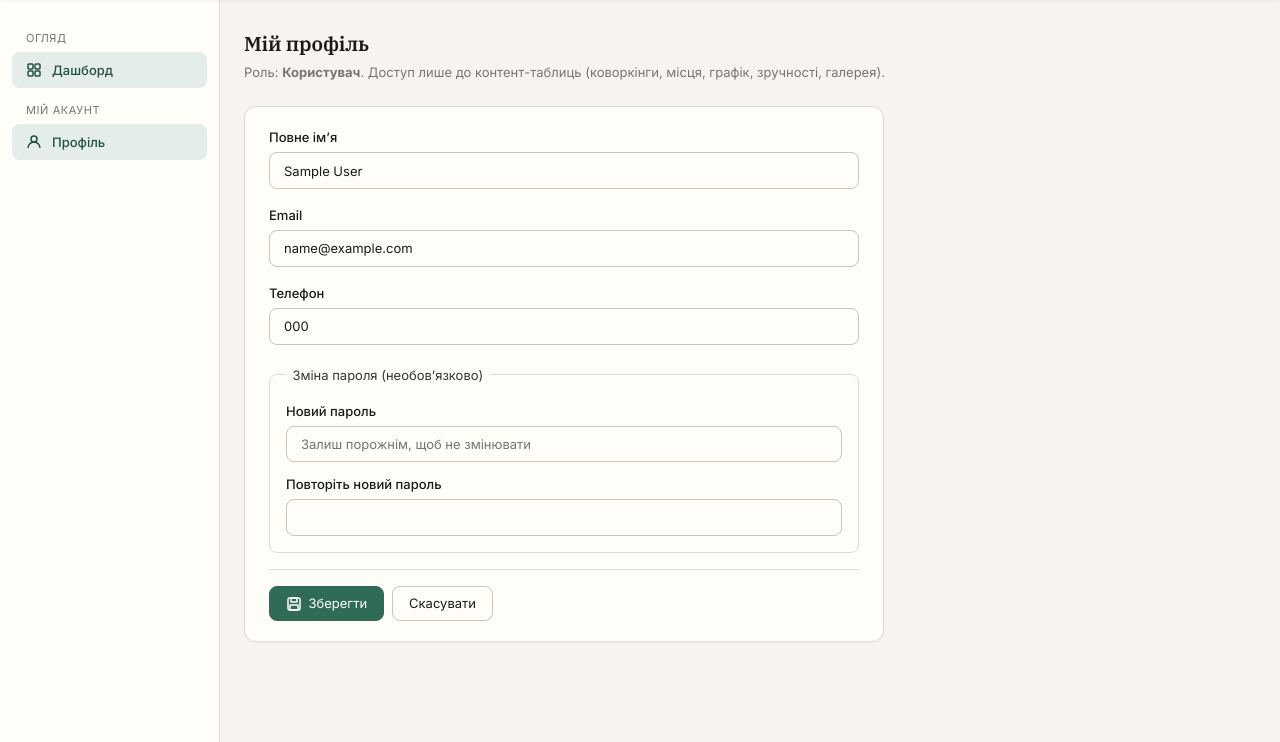
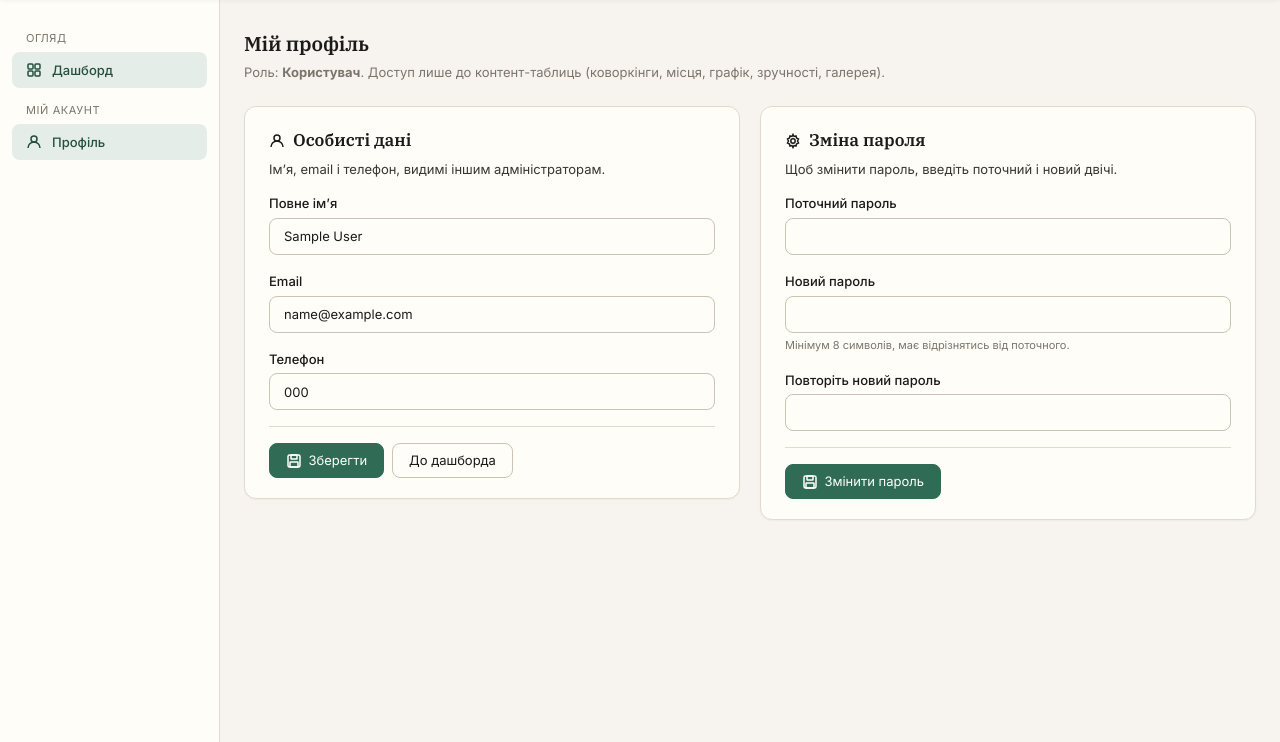
Before and after one commit to olezhon1/coWork, a PHP site: page /admin/profile.php in a window 1280 px wide. Shown: the part 58-800 px from the top of the page. Run offline with PHP 8.4, Linux system fonts and the light colour scheme; the visitor is signed in with stand-in values (Sample User, id 1); tables that the repository leaves empty or names only in its code hold one stand-in row (values such as "Sample post"); some libraries are stand-ins or nearby versions.

Commit message:
fix(admin): UX профілю + прибрано дубль-секцію в Сервісі + менше шуму в журналі
- Профіль розбито на дві окремі форми: 'Особисті дані' і 'Зміна пароля'.
- Для зміни пароля тепер треба ввести поточний пароль (password_verify).
  Додаткові правила: мінімум 8 символів, не співпадати зі старим,
  підтвердження повинно збігатись.
- Прибрано PROFILE-записи в audit_log — персональні налаштування не
  мають бути операційним шумом у журналі дій.
- admin/service.php: прибрано блок 'Копія для перенесення' і відповідний
  case 'copy' — він лише обгортав backupDatabase() і дублював кнопку
  'Створити резервну копію'. exportCopy() у BackupService теж видалено
  як dead code.

Co-Authored-By: Oleg Gayday <olezhon2006@gmail.com>

```diff
--- a/admin/profile.php
+++ b/admin/profile.php
@@ -1,14 +1,18 @@
 <?php
 // admin/profile.php — власний профіль поточного адміна/контент-менеджера.
+//
+// Дві окремі форми:
+//   op=info     — редагування імʼя/email/телефону
+//   op=password — зміна пароля (вимагає коректний старий пароль)
+//
+// Дії профілю у журнал не пишуться — це персональні налаштування користувача.
 
 require_once __DIR__ . '/config/bootstrap.php';
 requireAdmin();
 
 require_once __DIR__ . '/db/UserRepository.php';
-require_once __DIR__ . '/db/AuditLogRepository.php';
 
-$repo  = new UserRepository();
-$audit = new AuditLogRepository();
+$repo = new UserRepository();
 
 $uid  = (int) ($_SESSION['admin_id'] ?? 0);
 $me   = $uid ? $repo->findById($uid) : null;
@@ -19,65 +23,65 @@ if (!$me) {
     redirect('/admin/logout.php');
 }
 
-$errors = [];
+$infoErrors = [];
+$pwErrors   = [];
 
 if ($_SERVER['REQUEST_METHOD'] === 'POST') {
+    $op = (string) ($_POST['op'] ?? '');
+
+    // ── Форма «Особисті дані» ─────────────────────────────────────────────
+    if ($op === 'info') {
         $fullName = trim((string) ($_POST['full_name'] ?? ''));
         $email    = trim((string) ($_POST['email'] ?? ''));
         $phone    = trim((string) ($_POST['phone'] ?? ''));
-    $pass     = (string) ($_POST['password'] ?? '');
-    $pass2    = (string) ($_POST['password_confirm'] ?? '');
 
-    if ($fullName === '') $errors[] = "Ім'я не може бути порожнім.";
-    if (!filter_var($email, FILTER_VALIDATE_EMAIL)) $errors[] = 'Некоректний email.';
+        if ($fullName === '') $infoErrors[] = "Ім'я не може бути порожнім.";
+        if (!filter_var($email, FILTER_VALIDATE_EMAIL)) $infoErrors[] = 'Некоректний email.';
 
-    // перевірка унікальності email (якщо змінено)
         if ($email !== '' && strcasecmp($email, (string) $me['email']) !== 0) {
             $other = $repo->findByEmail($email);
             if ($other && (int) $other['id'] !== $uid) {
-            $errors[] = 'Цей email уже зайнятий іншим користувачем.';
+                $infoErrors[] = 'Цей email уже зайнятий іншим користувачем.';
             }
         }
 
-    if ($pass !== '' || $pass2 !== '') {
-        if (strlen($pass) < 8) {
-            $errors[] = 'Пароль повинен містити мінімум 8 символів.';
-        } elseif ($pass !== $pass2) {
-            $errors[] = 'Паролі не співпадають.';
-        }
-    }
-
-    if (!$errors) {
-        // Роль не змінюється через профіль — беремо з БД, щоб юзер не міг підвищити собі права.
+        if (!$infoErrors) {
+            // Роль беремо з БД — заборонено міняти через профіль.
             $repo->update($uid, $fullName, $email, $phone, (string) $me['role']);
-
-        $changes = [];
-        if ($fullName !== $me['full_name']) $changes[] = "імʼя: «{$me['full_name']}» → «{$fullName}»";
-        if ($email    !== $me['email'])     $changes[] = "email: «{$me['email']}» → «{$email}»";
-        if ($phone    !== ($me['phone'] ?? '')) $changes[] = "телефон оновлено";
-
-        if ($pass !== '') {
-            $repo->updatePassword($uid, password_hash($pass, PASSWORD_BCRYPT));
-            $changes[] = 'пароль змінено';
-        }
-
-        $audit->log(
-            $uid, $fullName,
-            'PROFILE',
-            'users',
-            $uid,
-            $changes ? implode('; ', $changes) : 'Без змін',
-        );
-
             $_SESSION['admin_name'] = $fullName;
-        flashSet(FlashType::Ok, 'Профіль оновлено.');
+            flashSet(FlashType::Ok, 'Особисті дані оновлено.');
             redirect('/admin/profile.php');
         }
 
-    // при помилці — підставляємо те, що ввів користувач, щоб не зникало
         $me['full_name'] = $fullName;
         $me['email']     = $email;
         $me['phone']     = $phone;
+    }
+
+    // ── Форма «Зміна пароля» ──────────────────────────────────────────────
+    elseif ($op === 'password') {
+        $old   = (string) ($_POST['old_password'] ?? '');
+        $new1  = (string) ($_POST['new_password'] ?? '');
+        $new2  = (string) ($_POST['new_password_confirm'] ?? '');
+
+        if ($old === '' || $new1 === '' || $new2 === '') {
+            $pwErrors[] = 'Заповніть усі три поля.';
+        } elseif (!password_verify($old, (string) $me['password_hash'])) {
+            $pwErrors[] = 'Старий пароль невірний.';
+        } elseif (strlen($new1) < 8) {
+            $pwErrors[] = 'Новий пароль повинен містити мінімум 8 символів.';
+        } elseif ($new1 !== $new2) {
+            $pwErrors[] = 'Новий пароль і підтвердження не співпадають.';
+        } elseif ($new1 === $old) {
+            $pwErrors[] = 'Новий пароль не повинен співпадати зі старим.';
+        }
+
+        if (!$pwErrors) {
+            $repo->updatePassword($uid, password_hash($new1, PASSWORD_BCRYPT));
+            flashSet(FlashType::Ok, 'Пароль змінено.');
+            redirect('/admin/profile.php');
+        }
+    }
 }
 
 $pageTitle   = 'Мій профіль';
@@ -98,14 +102,19 @@ include __DIR__ . '/ui/partials/layout_head.php';
   </div>
 </div>
 
-<?php if ($errors): ?>
+<div class="profile-grid">
+  <!-- ── Особисті дані ─────────────────────────────────────────────────── -->
+  <form method="post" class="card" style="max-width:640px">
+    <div class="card-title"><?= icon('user') ?> Особисті дані</div>
+    <div class="card-sub">Імʼя, email і телефон, видимі іншим адміністраторам.</div>
+    <input type="hidden" name="op" value="info">
+
+    <?php if ($infoErrors): ?>
       <div class="alert alert-err" style="margin-bottom:1rem">
-    <?= icon('warning') ?>
-    <span><?= h(implode(' ', $errors)) ?></span>
+        <?= icon('warning') ?><span><?= h(implode(' ', $infoErrors)) ?></span>
       </div>
     <?php endif ?>
 
-<form method="post" class="card" style="max-width:640px">
     <div style="margin-bottom:1rem">
       <label class="form-label" for="pf_name">Повне імʼя</label>
       <input type="text" id="pf_name" name="full_name"
@@ -127,32 +136,57 @@ include __DIR__ . '/ui/partials/layout_head.php';
              value="<?= h((string) ($me['phone'] ?? '')) ?>">
     </div>
 
-  <fieldset style="margin-top:1.25rem;padding:1rem;border:1px solid var(--border);border-radius:var(--radius)">
-    <legend style="font-size:var(--fs-sm);color:var(--text2);padding:0 .4rem">Зміна пароля (необовʼязково)</legend>
-    <div style="margin-bottom:.75rem">
-      <label class="form-label" for="pf_pw">Новий пароль</label>
-      <input type="password" id="pf_pw" name="password"
-             class="input" autocomplete="new-password" minlength="8"
-             placeholder="Залиш порожнім, щоб не змінювати">
-    </div>
-    <div>
-      <label class="form-label" for="pf_pw2">Повторіть новий пароль</label>
-      <input type="password" id="pf_pw2" name="password_confirm"
-             class="input" autocomplete="new-password" minlength="8">
-    </div>
-  </fieldset>
-
     <div style="display:flex;gap:.5rem;margin-top:1rem;padding-top:1rem;border-top:1px solid var(--border)">
-    <button type="submit" class="btn btn-accent">
-      <?= icon('save') ?> Зберегти
-    </button>
-    <a href="/admin/" class="btn">Скасувати</a>
+      <button type="submit" class="btn btn-accent"><?= icon('save') ?> Зберегти</button>
+      <a href="/admin/" class="btn">До дашборда</a>
     </div>
   </form>
 
+  <!-- ── Зміна пароля ──────────────────────────────────────────────────── -->
+  <form method="post" class="card" style="max-width:640px" autocomplete="off">
+    <div class="card-title"><?= icon('settings') ?> Зміна пароля</div>
+    <div class="card-sub">Щоб змінити пароль, введіть поточний і новий двічі.</div>
+    <input type="hidden" name="op" value="password">
+
+    <?php if ($pwErrors): ?>
+      <div class="alert alert-err" style="margin-bottom:1rem">
+        <?= icon('warning') ?><span><?= h(implode(' ', $pwErrors)) ?></span>
+      </div>
+    <?php endif ?>
+
+    <div style="margin-bottom:1rem">
+      <label class="form-label" for="pf_pw_old">Поточний пароль</label>
+      <input type="password" id="pf_pw_old" name="old_password"
+             class="input" autocomplete="current-password" required>
+    </div>
+
+    <div style="margin-bottom:1rem">
+      <label class="form-label" for="pf_pw_new">Новий пароль</label>
+      <input type="password" id="pf_pw_new" name="new_password"
+             class="input" autocomplete="new-password" minlength="8" required>
+      <div style="font-size:var(--fs-xs);color:var(--text3);margin-top:.25rem">
+        Мінімум 8 символів, має відрізнятись від поточного.
+      </div>
+    </div>
+
+    <div style="margin-bottom:1rem">
+      <label class="form-label" for="pf_pw_new2">Повторіть новий пароль</label>
+      <input type="password" id="pf_pw_new2" name="new_password_confirm"
+             class="input" autocomplete="new-password" minlength="8" required>
+    </div>
+
+    <div style="display:flex;gap:.5rem;margin-top:1rem;padding-top:1rem;border-top:1px solid var(--border)">
+      <button type="submit" class="btn btn-accent"><?= icon('save') ?> Змінити пароль</button>
+    </div>
+  </form>
+</div>
+
 <style>
-  .form-label { display:block;font-size:var(--fs-sm);color:var(--text);margin-bottom:.3rem;font-weight:500 }
-  .input { width:100%;padding:.5rem .7rem;font-size:var(--fs-sm);border:1px solid var(--border2);border-radius:var(--radius);background:var(--surface);color:var(--text);font-family:inherit }
+  .profile-grid { display:grid;grid-template-columns:repeat(auto-fit,minmax(320px,1fr));gap:1.25rem;align-items:start }
+  .card-title   { font-family:var(--font-serif);font-size:var(--fs-lg);font-weight:600;display:flex;align-items:center;gap:.5rem;margin-bottom:.35rem }
+  .card-sub     { font-size:var(--fs-sm);color:var(--text2);margin-bottom:.85rem }
+  .form-label   { display:block;font-size:var(--fs-sm);color:var(--text);margin-bottom:.3rem;font-weight:500 }
+  .input        { width:100%;padding:.5rem .7rem;font-size:var(--fs-sm);border:1px solid var(--border2);border-radius:var(--radius);background:var(--surface);color:var(--text);font-family:inherit }
 </style>
 
 <?php include __DIR__ . '/ui/partials/layout_foot.php'; ?>
```
Also changed, not shown: admin/db/BackupService.php (+0 -9 lines), admin/service.php (+0 -23 lines). Lines whose indentation alone changed are shown as unchanged.
